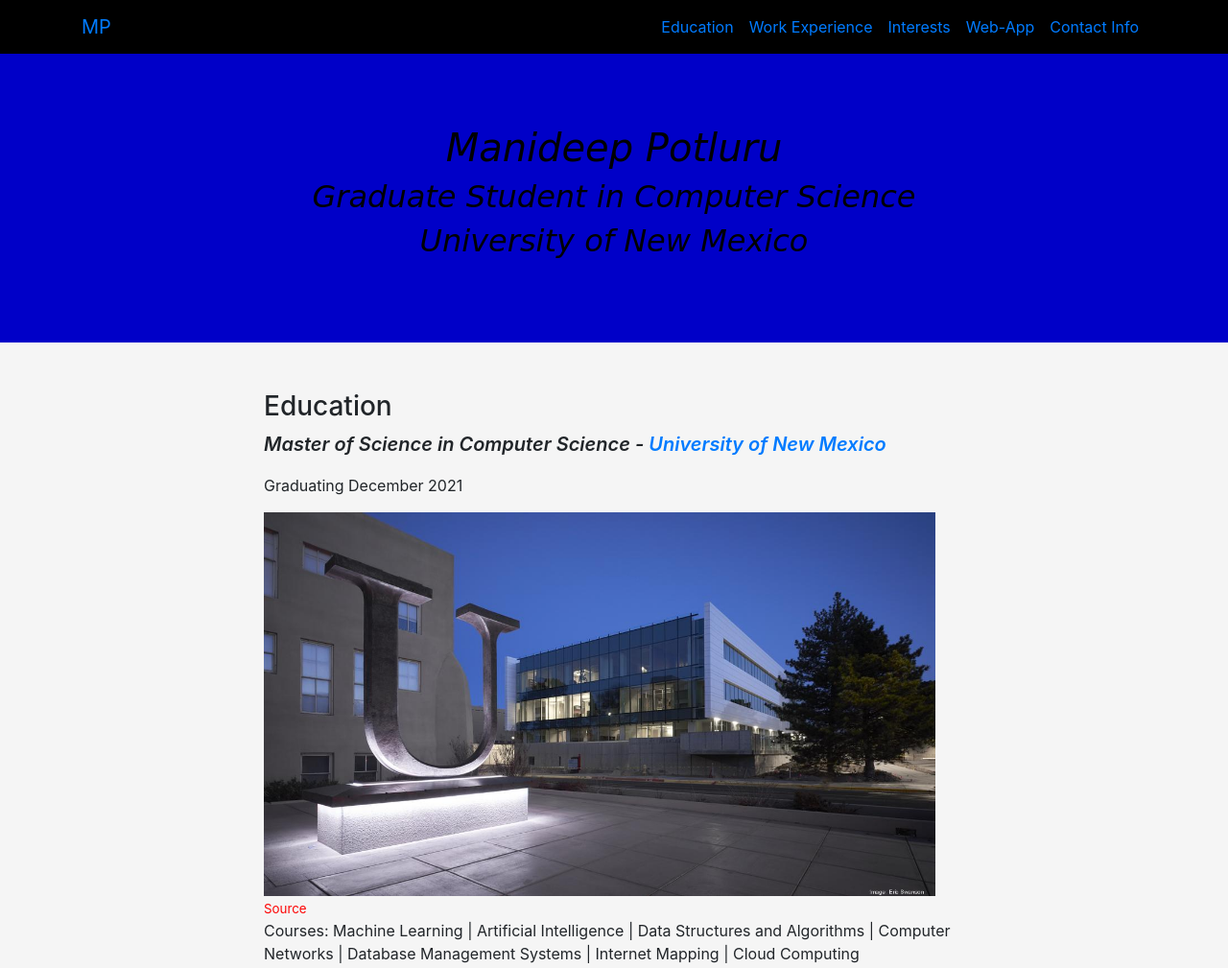
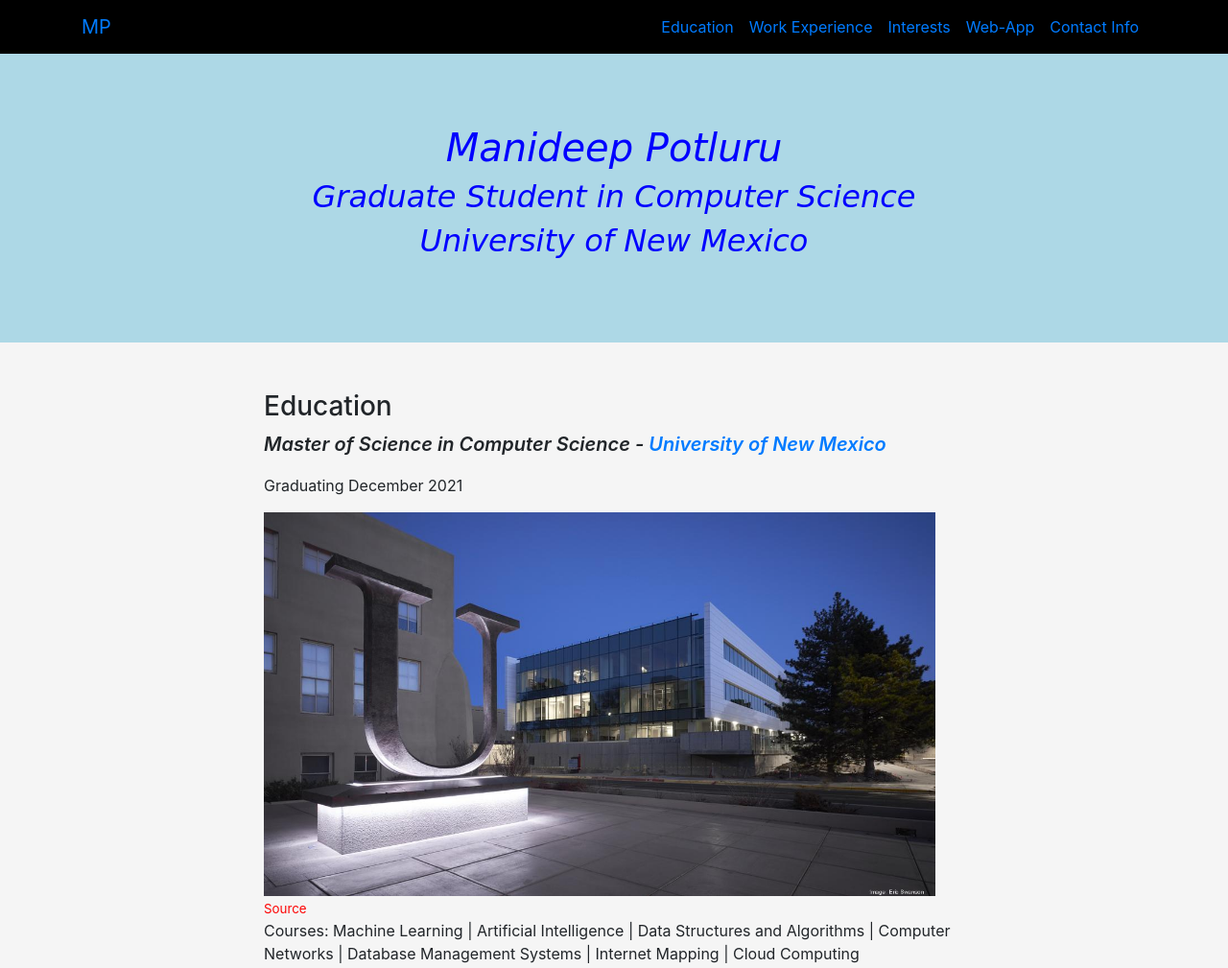
Before and after one commit to ManideepPotluru/ManideepPotluru.github.io, a plain HTML site: page index.html in a window 1280 px wide. Shown: the top 1009 px of the page at 96% size. Drawn offline with nearby package versions, Linux system fonts and the light colour scheme.

Commit message:
Update index.html

```diff
--- a/index.html
+++ b/index.html
@@ -51,7 +51,7 @@
     </nav>
 
     <header class=""
-        style="background-color:rgb(0, 0, 200); color: black; font-family:cursive; font-style: italic; font-weight:900;">
+        style="background-color:rgb(173, 216, 230); color: blue; font-family:cursive; font-style: italic; font-weight:900;">
         <div class="container text-center">
             <h1>Manideep Potluru</h1>
             <h2>Graduate Student in Computer Science</h2>
```
